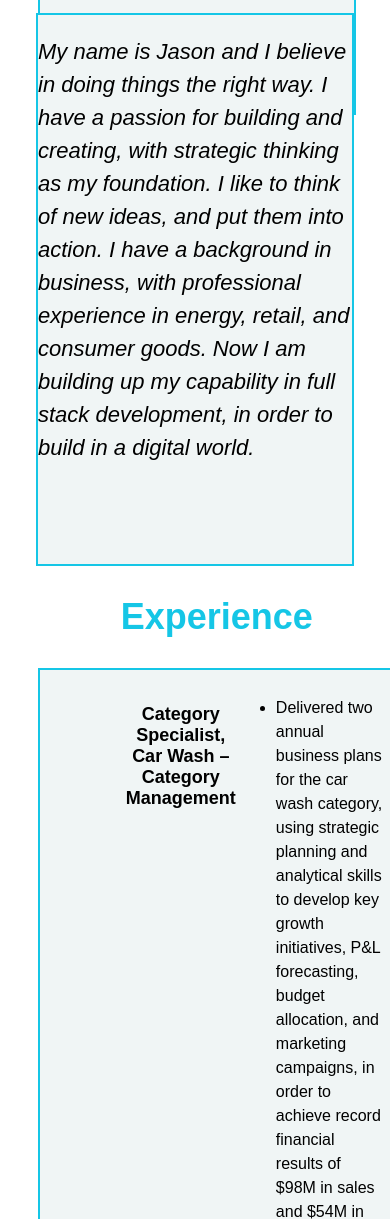
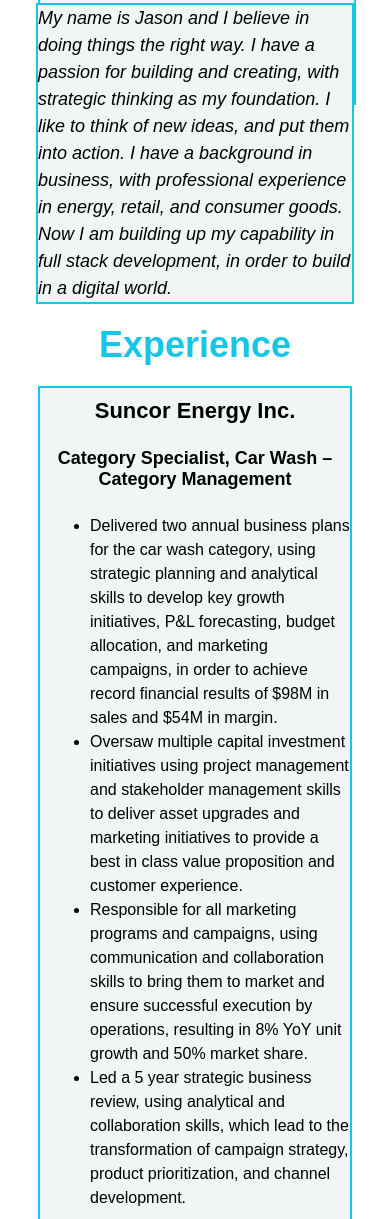
Before and after one commit to jasongrossman/Weekly-Challenge2, a plain HTML site: page index.html in a window 390 px wide. Shown: the part 476-1695 px from the top of the page. Drawn offline with Linux system fonts and the light colour scheme.

Commit message:
formatted @ 768px

```diff
--- a/assets/CSS/stylesheet.css
+++ b/assets/CSS/stylesheet.css
@@ -310,42 +310,63 @@ header h1{
 }
 
 @media  screen and (max-width: 768px) {
+    header {
+        height: 100px;
+    }
+
+    header nav ul {
+        margin-top: 5px;
+        justify-content: center;
+    }
+
+    .section-title {
+        padding: 10px;
+        margin: 10px;
+    }
+
+    nav {
+        display: inline;
+    }
+
+    .display-picture {
+        flex: 0 45%;
+        margin: 85px 0 15px 15px;
+        padding: 5px;
+    }
+
+    .bio {
+        width: 100%;
+        padding: 15px 0 100px 0;
+    }
+
+    .bio p {
+        font-size: 18px;
+        width: 67%;
+        padding: 0;
+        display: block;
+        flex: 0 70%;
+        justify-content: center;
+    }
+
     .roles {
         flex: 1 100%;
     }
 
-    .role {
-        display: flex;
-        justify-content: space-between;
-        border: 2px solid var(--primary-color);
-        background-color: var(--tertiary-color);
+    .work-img-hero {
+        height: 300px;
     }
 
-    .position {
-        width: 100%;
+    .work-img {
+        height: 300px;
     }
 
-    .role ul {
-        width: 80%;
+    .work-hero h5 {
+        font-size: 36px;
     }
 
-    .role ul li {
-        width: 100%;
-        line-height: 1.5;
-        flex-wrap: wrap;
-        break-inside: auto;
-    }
 
-    .company {
-        width: 50%;
-        font-size: 22px;
-    }
-
-    .position {
-        width: 50%;
-        font-size: 18px;
-    }
-
+    .work-description {
+        width: 82%;
 }
 
 @media  screen and (max-width: 575px) {
```
